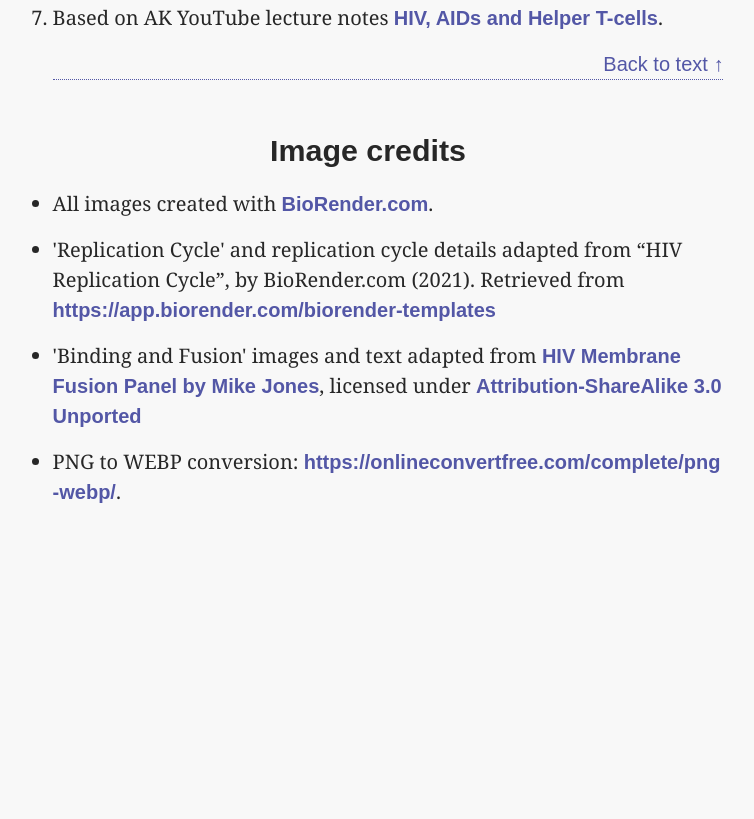
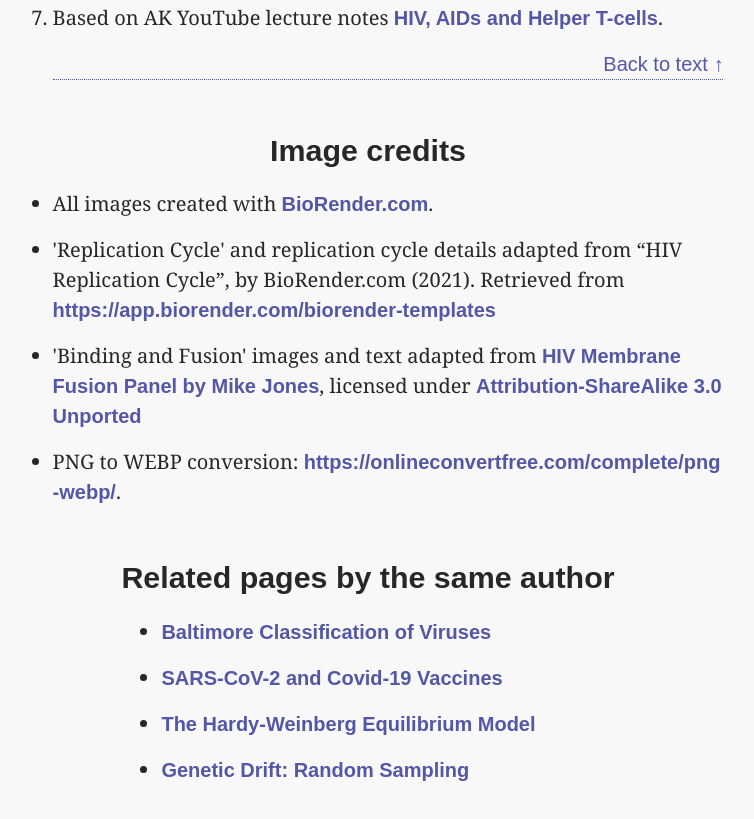
Before and after one commit to chrisnajman/hiv, a plain HTML site: page index.html in a window 1280 px wide. Shown: the part 8870-9689 px from the top of the page, without its empty margins (272-1026 px from the left). Before the commit the page ends 9489 px from the top, so only its background shows below. Drawn offline with Linux system fonts and the light colour scheme.

Commit message:
Added Related pages by the same author links to footer

```diff
--- a/index.html
+++ b/index.html
@@ -738,6 +738,44 @@
             </li>
           </ul>
         </section>
+        <section class="fit">
+          <h2>Related pages by the same author</h2>
+          <ul>
+            <li>
+              <a
+                href="https://chrisnajman.github.io/baltimore-classification/"
+                target="_blank"
+                rel="noopener noreferrer"
+                >Baltimore Classification of Viruses</a
+              >
+            </li>
+
+            <li>
+              <a
+                href="https://chrisnajman.github.io/sars-cov-2-covid-19-vaccines/"
+                target="_blank"
+                rel="noopener noreferrer"
+                >SARS-CoV-2 and Covid-19 Vaccines</a
+              >
+            </li>
+            <li>
+              <a
+                href="https://chrisnajman.github.io/hardy-weinberg-equilibrium-model/"
+                target="_blank"
+                rel="noopener noreferrer"
+                >The Hardy-Weinberg Equilibrium Model</a
+              >
+            </li>
+            <li>
+              <a
+                href="https://chrisnajman.github.io/genetic-drift/"
+                target="_blank"
+                rel="noopener noreferrer"
+                >Genetic Drift: Random Sampling</a
+              >
+            </li>
+          </ul>
+        </section>
       </footer>
     </div>
   </body>
```
